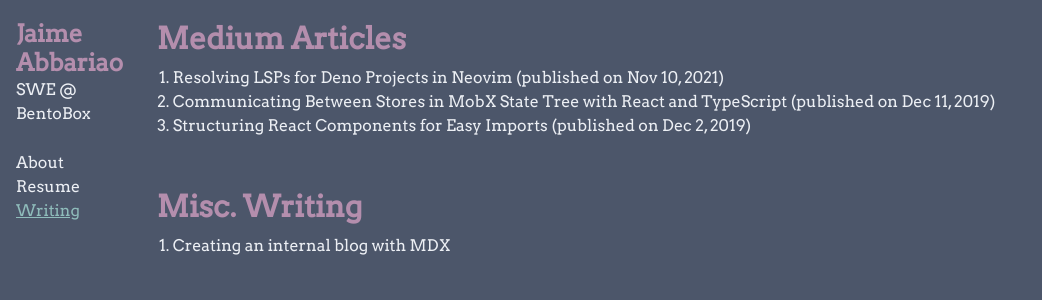
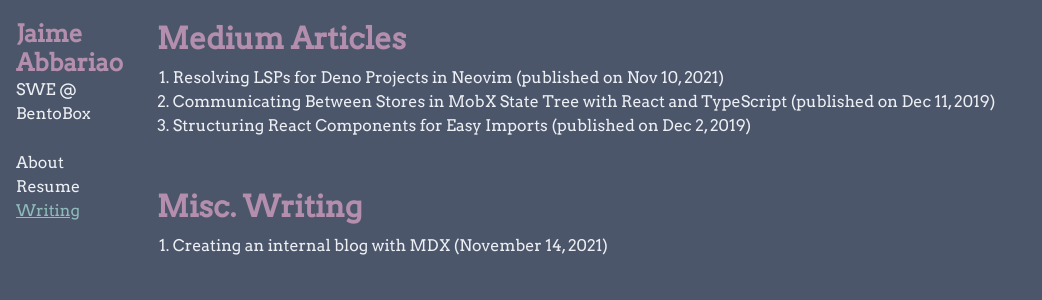
Before and after one commit to ja153903/jabbariao_dotcom, a Next.js app: page /writing in a window 1280 px wide. Shown: the top 300 px of the page, without its empty margins (0-1042 px from the left). Built offline with nearby package versions, Linux system fonts and the light colour scheme.

Commit message:
adding date to preview

```diff
--- a/components/BlogPostPreview.tsx
+++ b/components/BlogPostPreview.tsx
@@ -10,7 +10,7 @@ function BlogPostPreview({ posts }: BlogPostPreviewProps) {
         <ListItem key={post.slug}>
           <Link href={`/blog/${post.slug}`} passHref>
             <ChakraLink _hover={{ color: '#8FBCBB' }}>
-              {post.frontMatter.title}
+              {post.frontMatter.title} ({post.frontMatter.date})
             </ChakraLink>
           </Link>
         </ListItem>
```
